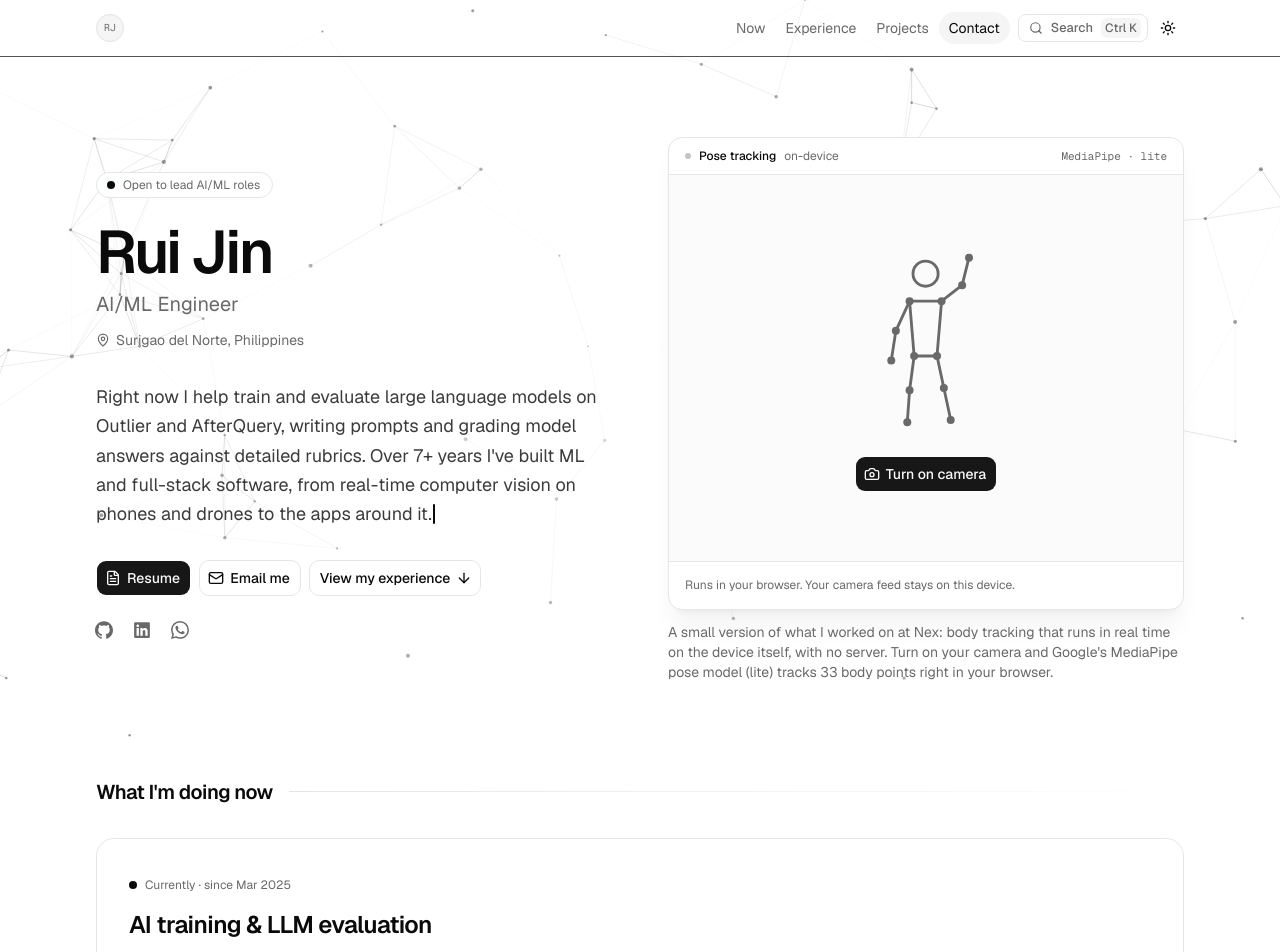
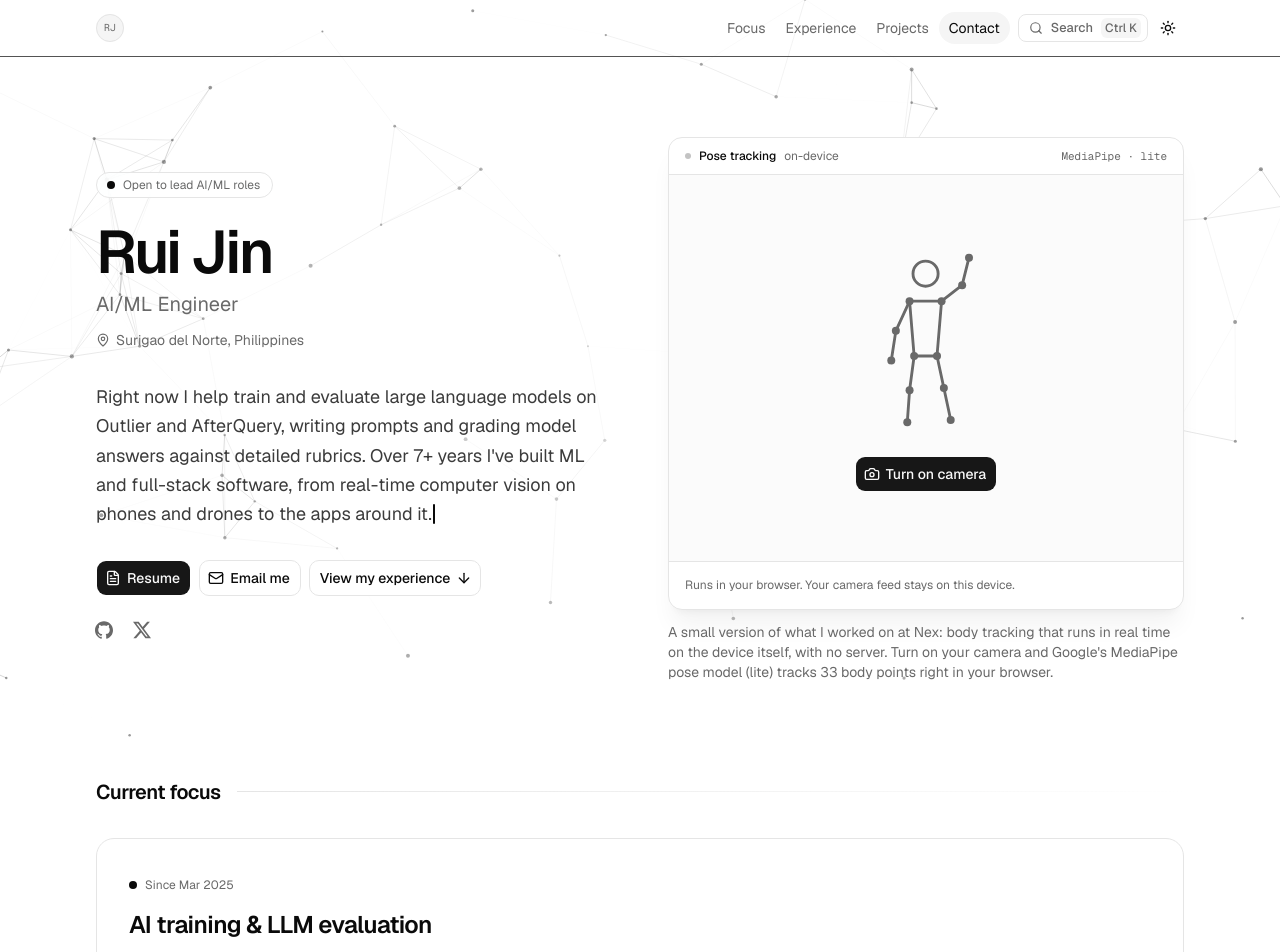
Before and after one commit to DarrenTarrant107/Portfolio2026, a Next.js app: page / in a window 1280 px wide. Shown: the top 952 px of the page. Built offline with nearby package versions, Linux system fonts and the light colour scheme.

Commit message:
Swap LinkedIn and WhatsApp for X, rename Now to Current focus

```diff
--- a/data/info.json
+++ b/data/info.json
@@ -35,8 +35,7 @@
 
   "social": [
     { "label": "GitHub", "url": "https://github.com/ruijindev0801" },
-    { "label": "LinkedIn", "url": "https://www.linkedin.com/in/rui-jin-319400434" },
-    { "label": "WhatsApp", "url": "https://wa.me/639312071477" },
+    { "label": "X", "url": "https://x.com/invictusDev0" },
     { "label": "Hugging Face", "url": "https://huggingface.co/ruijindev0801", "hidden": true },
     { "label": "Kaggle", "url": "https://www.kaggle.com/ruijindev0801", "hidden": true }
   ],
@@ -285,7 +284,7 @@
 
   "contact": {
     "heading": "Get in touch",
-    "message": "I'm looking for a lead role on an AI-focused team. Email is the quickest way to reach me, but WhatsApp works too.",
+    "message": "I'm looking for a lead role on an AI-focused team. Email is the quickest way to reach me, or you can book a short call.",
     "booking": { "label": "Book a call", "url": "https://cal.com/rui-jin/short-call" }
   }
 }
--- a/src/components/sections/about.tsx
+++ b/src/components/sections/about.tsx
@@ -26,7 +26,7 @@ export function About({
 
       {(facts.length > 0 || tech.length > 0) && (
         <BlurFade inView direction="up" delay={0.1} className="h-fit lg:sticky lg:top-24 lg:self-start">
-          <aside aria-label="At a glance" className="rounded-xl border bg-card/80 p-5 backdrop-blur-sm">
+          <div className="rounded-xl border bg-card/80 p-5 backdrop-blur-sm">
             <p className="text-xs font-medium tracking-wide text-muted-foreground uppercase">At a glance</p>
             <dl className="mt-4 space-y-3.5 text-sm">
               {facts.map((fact) => (
@@ -56,7 +56,7 @@ export function About({
                 </div>
               )}
             </dl>
-          </aside>
+          </div>
         </BlurFade>
       )}
     </div>
--- a/src/components/sections/now.tsx
+++ b/src/components/sections/now.tsx
@@ -26,7 +26,7 @@ export function NowSection({ now }: { now: Now }) {
             <span className="absolute inline-flex size-full animate-ping rounded-full bg-foreground/40 motion-reduce:animate-none" />
             <span className="relative inline-flex size-2 rounded-full bg-foreground" />
           </span>
-          Currently{now.since && ` · since ${formatDate(now.since)}`}
+          {now.since ? `Since ${formatDate(now.since)}` : "Ongoing"}
         </p>
         <h3 className="mt-3 text-2xl font-semibold tracking-tight text-balance">{now.title}</h3>
         <p className="mt-3 max-w-prose text-pretty text-muted-foreground">{now.description}</p>
--- a/src/lib/info.ts
+++ b/src/lib/info.ts
@@ -9,7 +9,7 @@ const raw: Info = data;
 export const info: Info = { ...raw, social: raw.social?.filter((link) => !link.hidden) };
 
 export const SECTIONS = {
-  now: { title: "What I'm doing now", nav: "Now" },
+  now: { title: "Current focus", nav: "Focus" },
   about: { title: "About", nav: null },
   expertise: { title: "What I work on", nav: null },
   experience: { title: "Experience", nav: "Experience" },
--- a/src/lib/types.ts
+++ b/src/lib/types.ts
@@ -44,7 +44,7 @@ export type FocusArea = {
   description: string;
 };
 
-/** The "What I'm doing now" section, and the "Now" line of the intro's profile card. */
+/** The "Current focus" section: the work happening right now, featured above About. */
 export type Now = {
   /** Short, e.g. "AI training & LLM evaluation". */
   title: string;
```
Also changed, not shown: 1 other file (tests, documents, lock files or other folders).
